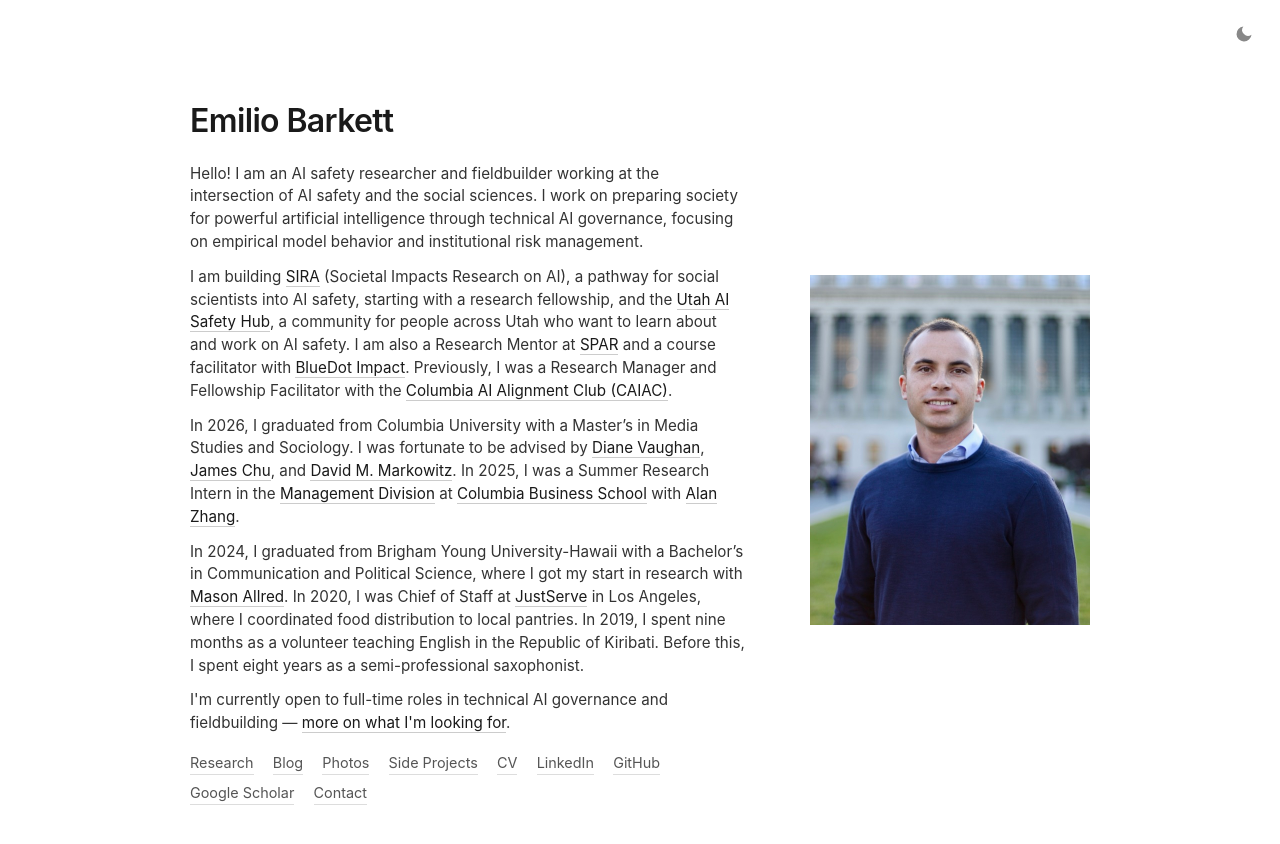
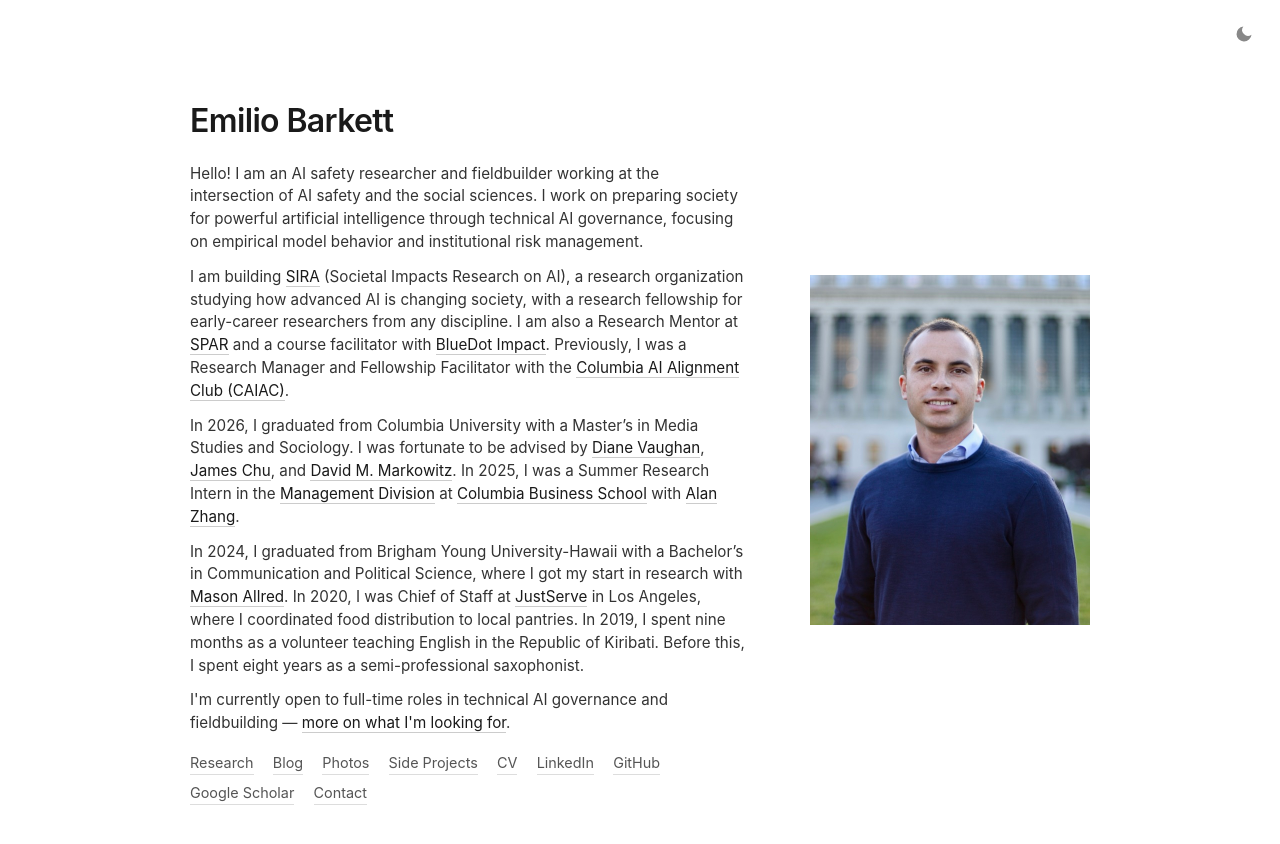
Before and after one commit to EmilioBarkett/emiliobarkett.github.io, a Jekyll site: the page built from index.html, in a window 1280 px wide and 900 px high. Shown: the top 844 px of the window. Built offline with Jekyll 4.4.1, drawn with Linux system fonts in a browser that asks for light colours.

Commit message:
Update bio: describe SIRA as a research org, drop Utah AI Safety Hub

```diff
--- a/index.html
+++ b/index.html
@@ -8,7 +8,7 @@ description: "Emilio Barkett is an AI safety researcher and fieldbuilder working
     <div class="details">
       <h1>Emilio Barkett</h1>
         <p>Hello! I am an AI safety researcher and fieldbuilder working at the intersection of AI safety and the social sciences. I work on preparing society for powerful artificial intelligence through technical AI governance, focusing on empirical model behavior and institutional risk management.</p>
-        <p>I am building <a href="https://sira-project.org/" target="_blank" rel="noopener">SIRA</a> (Societal Impacts Research on AI), a pathway for social scientists into AI safety, starting with a research fellowship, and the <a href="https://utahaisafety.org/" target="_blank" rel="noopener">Utah AI Safety Hub</a>, a community for people across Utah who want to learn about and work on AI safety. I am also a Research Mentor at <a href="https://sparai.org/" target="_blank" rel="noopener">SPAR</a> and a course facilitator with <a href="https://bluedot.org/" target="_blank" rel="noopener">BlueDot Impact</a>. Previously, I was a Research Manager and Fellowship Facilitator with the <a href="https://www.cualignment.org/" target="_blank" rel="noopener">Columbia AI Alignment Club (CAIAC)</a>.</p>
+        <p>I am building <a href="https://sira-project.org/" target="_blank" rel="noopener">SIRA</a> (Societal Impacts Research on AI), a research organization studying how advanced AI is changing society, with a research fellowship for early-career researchers from any discipline. I am also a Research Mentor at <a href="https://sparai.org/" target="_blank" rel="noopener">SPAR</a> and a course facilitator with <a href="https://bluedot.org/" target="_blank" rel="noopener">BlueDot Impact</a>. Previously, I was a Research Manager and Fellowship Facilitator with the <a href="https://www.cualignment.org/" target="_blank" rel="noopener">Columbia AI Alignment Club (CAIAC)</a>.</p>
         <p>In 2026, I graduated from Columbia University with a Master’s in Media Studies and Sociology. I was fortunate to be advised by <a href="https://sociology.columbia.edu/content/diane-vaughan" target="_blank" rel="noopener">Diane Vaughan</a>, <a href="https://jchu1225.github.io/" target="_blank" rel="noopener">James Chu</a>, and <a href="https://www.davidmarkowitz.org/" target="_blank" rel="noopener">David M. Markowitz</a>. In 2025, I was a Summer Research Intern in the <a href="https://business.columbia.edu/faculty/divisions/management/phd" target="_blank" rel="noopener">Management Division</a> at <a href="https://business.columbia.edu/" target="_blank" rel="noopener">Columbia Business School</a> with <a href="https://business.columbia.edu/faculty/people/alan-zhang" target="_blank" rel="noopener">Alan Zhang</a>.</p>
         <p>In 2024, I graduated from Brigham Young University-Hawaii with a Bachelor’s in Communication and Political Science, where I got my start in research with <a href="https://about.byuh.edu/directory/mason-allred" target="_blank" rel="noopener">Mason Allred</a>. In 2020, I was Chief of Staff at <a href="https://www.justserve.org/" target="_blank" rel="noopener">JustServe</a> in Los Angeles, where I coordinated food distribution to local pantries. In 2019, I spent nine months as a volunteer teaching English in the Republic of Kiribati. Before this, I spent eight years as a semi-professional saxophonist.</p>
         <p>I'm currently open to full-time roles in technical AI governance and fieldbuilding — <a href="/opportunities.html">more on what I'm looking for</a>.</p>
```
